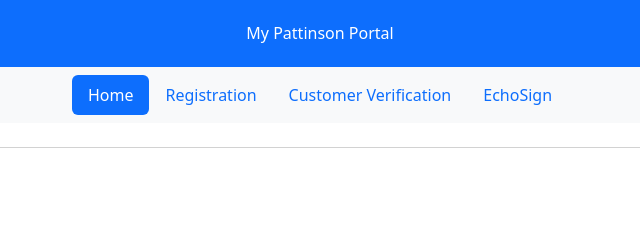
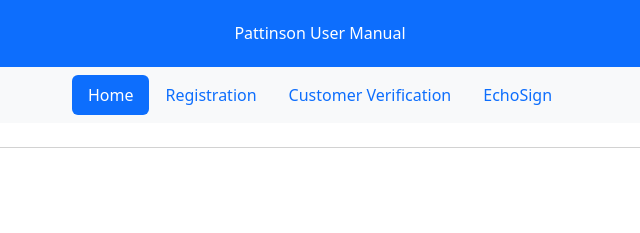
Before and after one commit to paulwaterspatt/MyPattinson, a plain HTML site: page index.html in a window 1280 px wide. Shown: the top 233 px of the page, 320-960 px from the left. Drawn offline with nearby package versions, Linux system fonts and the light colour scheme.

Commit message:
Update index.html

```diff
--- a/index.html
+++ b/index.html
@@ -3,7 +3,7 @@
 <head>
   <meta charset="UTF-8">
   <meta name="viewport" content="width=device-width, initial-scale=1.0">
-  <title>My Pattinson</title>
+  <title>User Manual</title>
   <link href="https://stackpath.bootstrapcdn.com/bootstrap/4.5.2/css/bootstrap.min.css" rel="stylesheet">
   <link href="https://cdnjs.cloudflare.com/ajax/libs/font-awesome/5.15.3/css/all.min.css" rel="stylesheet">
   <link href="https://cdn.jsdelivr.net/npm/bootstrap@5.3.0-alpha1/dist/css/bootstrap.min.css" rel="stylesheet">
@@ -17,7 +17,7 @@
 
   <!-- Top Blue Navbar -->
   <nav class="navbar navbar-expand-lg bg-primary justify-content-center" id="home">
-    <h6 class="text-white m-3">My Pattinson Portal</h6>
+    <h6 class="text-white m-3">Pattinson User Manual</h6>
   </nav>
 
   <!-- Sub-navigation links -->
```
